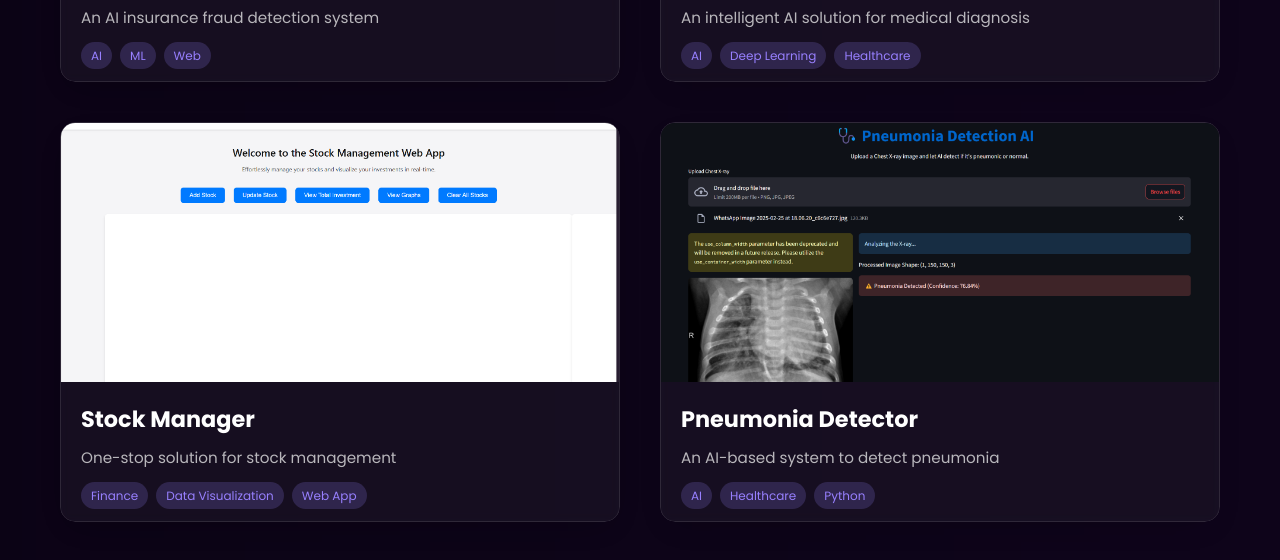
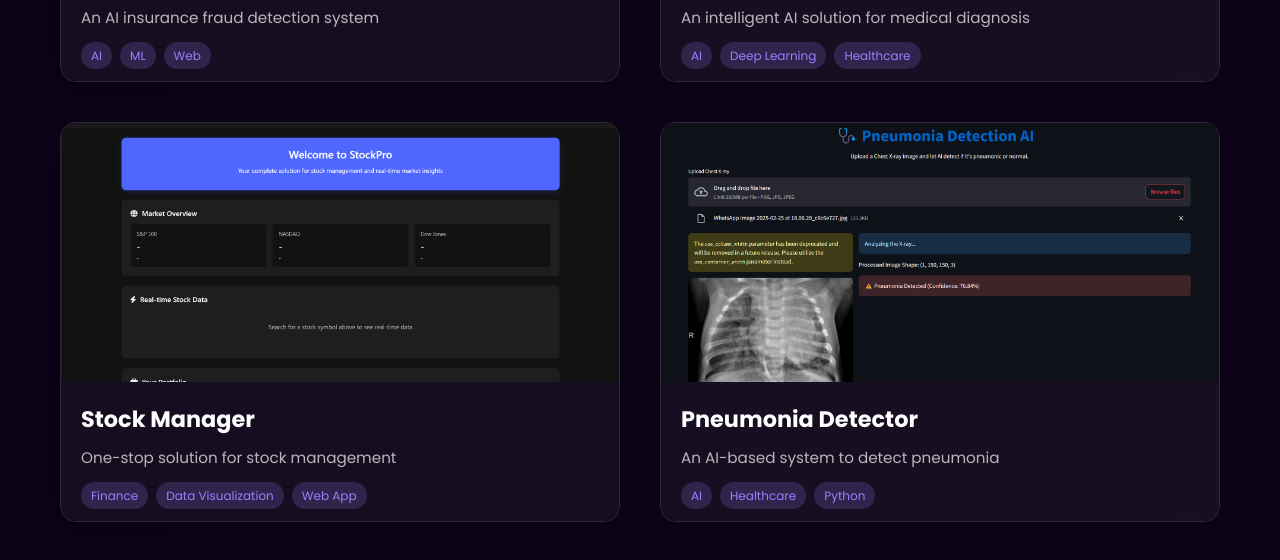
Before and after one commit to Chandan2909-commits/portfolio, a plain HTML site: page index.html in a window 1280 px wide. Shown: the part 2207-2767 px from the top of the page. Drawn offline with nearby package versions, Linux system fonts and the light colour scheme.

Commit message:
Update index.html

```diff
--- a/index.html
+++ b/index.html
@@ -206,7 +206,7 @@
             <div class="card-inner">
               <div class="card-front">
                 <div class="card-image-container">
-                  <img src="stock.png" alt="Stock Manager Project" class="project-image" />
+                  <img src="stock2.png" alt="Stock Manager Project" class="project-image" />
                 </div>
                 <div class="card-info">
                   <h3>Stock Manager</h3>
```
